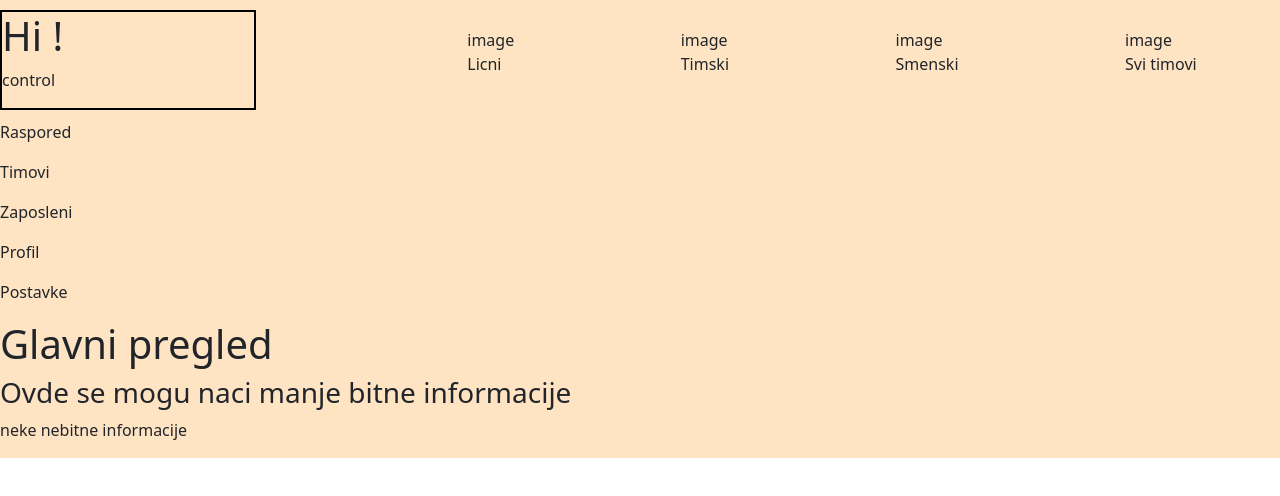
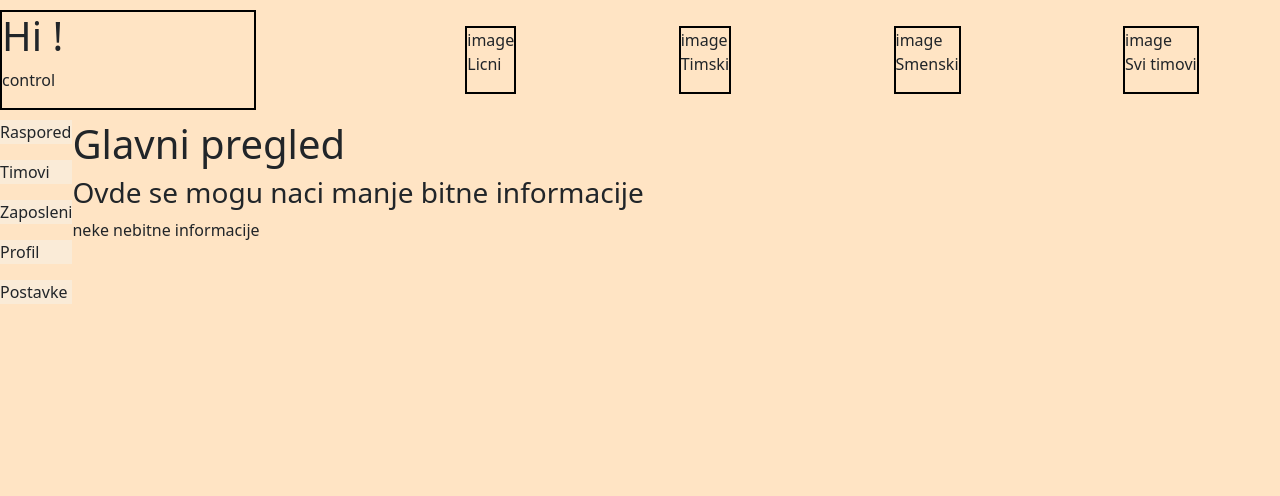
Before and after one commit to Bojan2111/raspored-client, a React (Create React App) app: page / in a window 1280 px wide. Shown: the top 496 px of the page. Built offline with nearby package versions, Linux system fonts and the light colour scheme.

Commit message:
Edit and add styles to app

```diff
--- a/src/components/dashboard/Dashboard.js
+++ b/src/components/dashboard/Dashboard.js
@@ -30,7 +30,7 @@ const Dashboard = (props) => {
         />
         <DashboardHeader content={dashboardData.header} />
       </div>
-      <div>
+      <div className={classes.main}>
         <DashboardSideMenu content={dashboardData.sideMenu} />
         <MainView token={props.token} content={dashboardData.main} />
       </div>
--- a/src/components/dashboard/Dashboard.module.css
+++ b/src/components/dashboard/Dashboard.module.css
@@ -10,3 +10,8 @@
   justify-content: space-between;
   height: 15vh;
 }
+
+.main {
+  display: flex;
+  height: 85vh;
+}
--- a/src/components/dashboard/MainView.js
+++ b/src/components/dashboard/MainView.js
@@ -1,9 +1,10 @@
 import React from "react";
+import classes from "./MainView.module.css";
 
 const MainView = (props) => {
   console.log("From main view:", props.token);
   return (
-    <div>
+    <div className={classes.container}>
       <h1>{props.content.title}</h1>
       <h3>{props.content.subtitle}</h3>
       <p>{props.content.info}</p>
--- /dev/null
+++ b/src/components/dashboard/MainView.module.css
@@ -0,0 +1,3 @@
+.container {
+  height: 100%;
+}
--- a/src/components/layout/FuncButton.js
+++ b/src/components/layout/FuncButton.js
@@ -1,8 +1,9 @@
 import React from "react";
+import classes from "./FuncButton.module.css";
 
 const FuncButton = (props) => {
   return (
-    <div>
+    <div className={classes.container}>
       <div>image</div>
       <p>{props.funcBtnText}</p>
     </div>
--- /dev/null
+++ b/src/components/layout/FuncButton.module.css
@@ -0,0 +1,8 @@
+.container {
+  background-color: bisque;
+  border: 2px double black;
+}
+
+.container:hover {
+  background-color: aquamarine;
+}
--- a/src/components/layout/LinkButton.js
+++ b/src/components/layout/LinkButton.js
@@ -1,8 +1,9 @@
 import React from "react";
+import classes from "./LinkButton.module.css";
 
 const LinkButton = (props) => {
   return (
-    <div>
+    <div className={classes.container}>
       <p>{props.btnText}</p>
     </div>
   );
--- /dev/null
+++ b/src/components/layout/LinkButton.module.css
@@ -0,0 +1,8 @@
+.container {
+  background-color: antiquewhite;
+}
+
+.container:hover {
+  background-color: blanchedalmond;
+  border-bottom: 3px solid green;
+}
```
